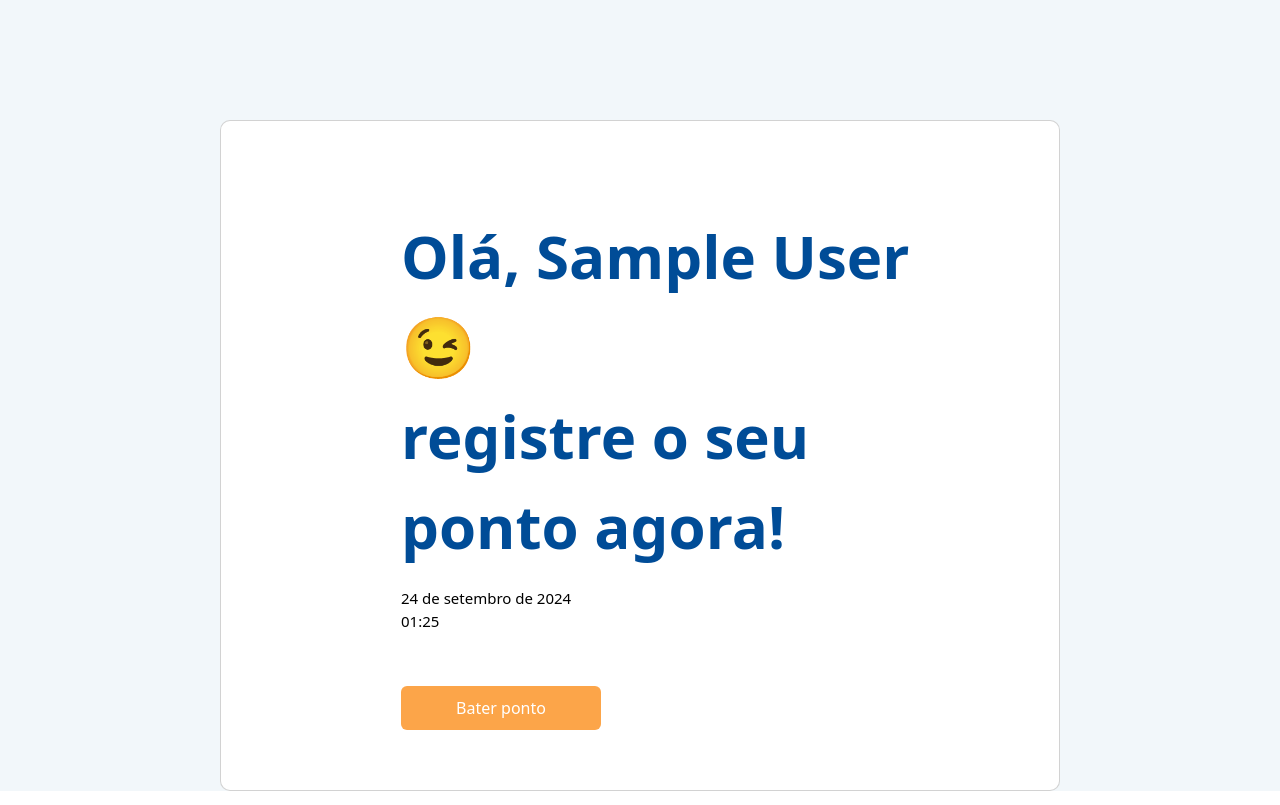
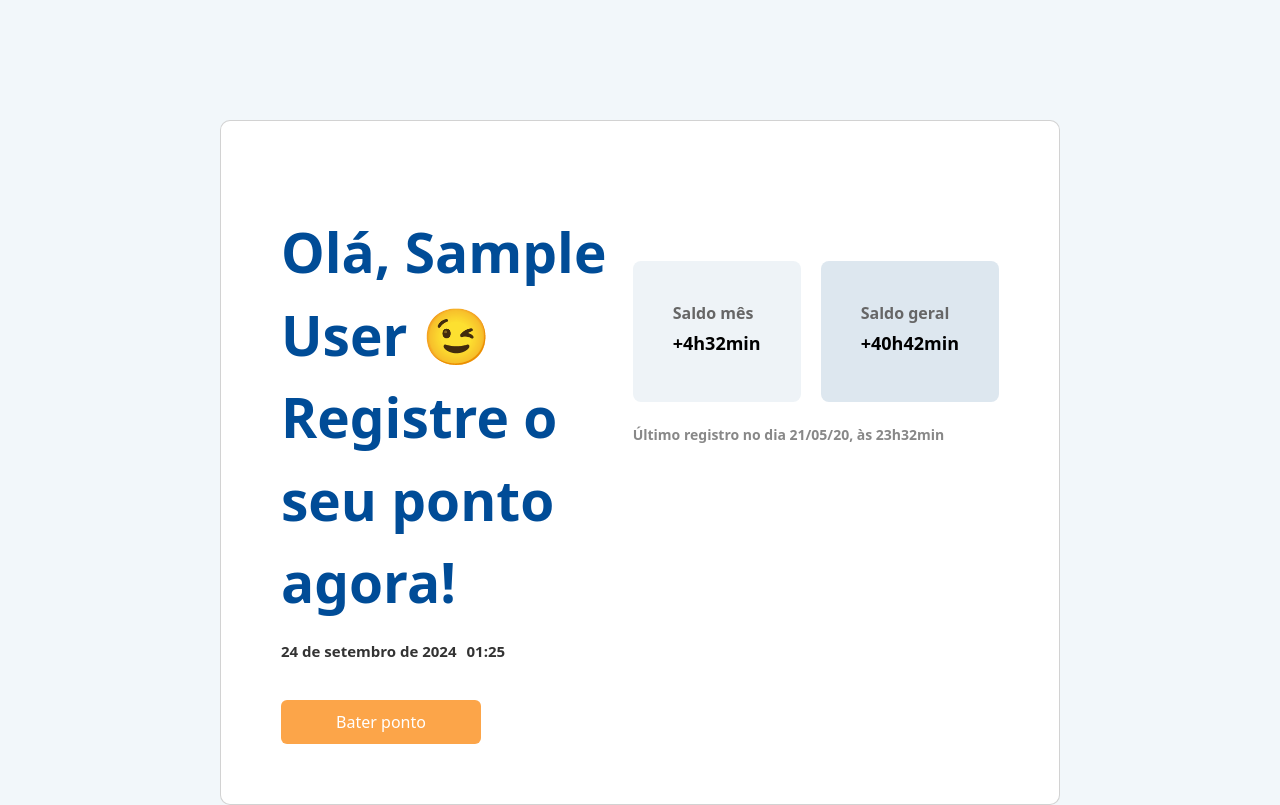
Before and after one commit to orsanor/Controle_de_Ponto_Eletronico, a PHP site: page /pages/ponto.php in a window 1280 px wide. Shown: the part 61-866 px from the top of the page. Run offline with PHP 8.4, Linux system fonts and the light colour scheme; the visitor is signed in with stand-in values (Sample User, id 1); some libraries are stand-ins or nearby versions.

Commit message:
ajuste nos cards + botão

```diff
--- a/controle_ponto/src/pages/ponto.php
+++ b/controle_ponto/src/pages/ponto.php
@@ -1,6 +1,6 @@
 <?php
 session_start();
-$title = "Ponto";
+$title = "Bater ponto";
 include '../public/components/header.php';
 
 if (!isset($_SESSION['username'])) {
@@ -10,8 +10,11 @@ if (!isset($_SESSION['username'])) {
 ?>
 
 <!DOCTYPE html>
+<html lang="pt-br">
+
+<head>
     <link rel="stylesheet" href="../public/css/ponto.css" />
-<html lang="pt-br">
+</head>
 
 <body>
     <nav class="navbar navbar-expand-lg navbar-light w-100" style="background-color: white;">
@@ -26,7 +29,7 @@ if (!isset($_SESSION['username'])) {
                 </li>
             </ul>
             <div class="d-flex align-items-center">
-                <button type="button" class="btn btn-secondary" onclick="location.href='../config/db/logout.php'">
+                <button type="button" class="btn btn-warning" onclick="location.href='../config/db/logout.php'">
                     Sair
                     <i class="fa-solid fa-person-walking-arrow-right" style="padding: 2px"></i>
                 </button>
@@ -36,13 +39,36 @@ if (!isset($_SESSION['username'])) {
 
     <div class="card">
         <div class="card-title">
-            Olá, <?php echo htmlspecialchars($_SESSION['username']); ?> 😉
-            <br>
-            registre o seu ponto agora!
-            <p class="card-text">
+            <div class="welcome-text">
+                <p>Olá, <?php echo htmlspecialchars($_SESSION['username']); ?> 😉<br>
+                    Registre o seu ponto agora!</p>
                 <div class="date_time">
                     <div id="current-date"></div>
                     <div id="clock"></div>
+                </div>
+            </div>
+
+            <div class="info-container">
+                <div class="saldos">
+                    <div class="saldo-container">
+                        <div class="saldo">
+                            <span>Saldo mês</span>
+                            <p class="saldo-valor">+4h32min</p>
+                        </div>
+                    </div>
+                    <div class="saldo-container" style="background-color: #dde7ef">
+                        <div class="saldo" >
+                            <span>Saldo geral</span>
+                            <p class="saldo-valor">+40h42min</p>
+                        </div>
+                    </div>
+                </div>
+                <div class="ultimo-registro">
+                    Último registro no dia 21/05/20, às 23h32min
+                </div>
+            </div>
+        </div>
+        <button class="my-button btn btn-warning" type="button" href="#">Bater ponto</button>
     </div>
 
     <script>
@@ -58,27 +84,17 @@ if (!isset($_SESSION['username'])) {
         }
 
         displayCurrentDate();
-            </script>
-            </p>
 
-
-            <script>
         function updateClock() {
             const now = new Date();
             const hours = String(now.getHours()).padStart(2, '0');
             const minutes = String(now.getMinutes()).padStart(2, '0');
-
             document.getElementById('clock').textContent = `${hours}:${minutes}`;
         }
 
         setInterval(updateClock, 1000);
         updateClock();
     </script>
-        </div>
-        <button class="my-button btn btn-secondary" type="button" href="#">Bater ponto</button>
-    </div>
-
-    <div class="date" id="current-date"></div>
 
     <script src="https://kit.fontawesome.com/6943b72b92.js" crossorigin="anonymous"></script>
     <script src="https://cdn.jsdelivr.net/npm/bootstrap@5.3.0/dist/js/bootstrap.bundle.min.js"></script>
--- a/controle_ponto/src/pages/record.php
+++ b/controle_ponto/src/pages/record.php
@@ -27,7 +27,7 @@ if (!isset($_SESSION['username'])) {
         </li>
       </ul>
       <div class="d-flex align-items-center">
-        <button type="button" class="btn btn-secondary" onclick="location.href='../config/db/logout.php'">
+        <button type="button" class="btn btn-warning" onclick="location.href='../config/db/logout.php'">
           Sair
           <i class="fa-solid fa-person-walking-arrow-right" style="padding: 2px"></i>
         </button>
--- a/controle_ponto/src/public/css/ponto.css
+++ b/controle_ponto/src/public/css/ponto.css
@@ -19,29 +19,88 @@ body {
 	border-style: ridge;
 	border-radius: 10px;
 	background-color: white;
-	overflow: hidden;
 }
 
 .card-title {
 	margin-top: 30px;
 	color: #004c97;
-	margin-left: 120px;
-	font-size: 60px;
+	display: flex;
+	align-items: flex-start;
+	font-weight: bold;
+	font-size: 55px;
+}
+
+.welcome-text {
+	flex: 1;
+}
+
+.date_time {
+	display: flex;
+	gap: 10px;
+	margin-top: 10px;
+	font-size: 15px;
+	font-weight: bold;
+	color: #333;
+}
+
+#clock {
 	font-weight: bold;
 }
 
-.date_time {
-	font-size: 15px;
-	font-weight: normal;
-	color: black;
+.info-container {
+	display: flex;
+	flex-direction: column;
+	gap: 20px;
+	margin-top: 50px;
 }
 
-.btn-secondary {
+.saldos {
+	display: flex;
+	flex-direction: row;
+	gap: 20px;
+}
+
+.saldo-container {
+	display: flex;
+	flex-direction: column;
+	background-color: #eef3f7;
+	padding: 40px;
+	border-radius: 8px;
+	font-weight: bold;
+}
+
+.saldo {
+	font-size: 16px;
+	color: #333;
+}
+
+.saldo span {
+	font-weight: bold;
+	font-size: 16px;
+	color: #666;
+}
+
+.saldo-valor {
+	font-size: 18px;
+	color: #000;
+	font-weight: bold;
+	margin: 5px 0;
+}
+
+.ultimo-registro {
+	font-size: 14px;
+	color: #888;
+	margin-top: 2px;
+}
+
+.btn-warning {
+	margin-left: 0;
 	background-color: #fca549;
 	border: none;
+	color: white;
 }
 
-.btn-secondary:hover {
+.btn-warning:hover {
 	background-color: #f7941d;
 }
 
@@ -52,7 +111,7 @@ body {
 	font-size: 16px;
 }
 
-ul{
+ul {
 	margin-left: 25px;
 }
 
```
Lines whose indentation alone changed are shown as unchanged.
